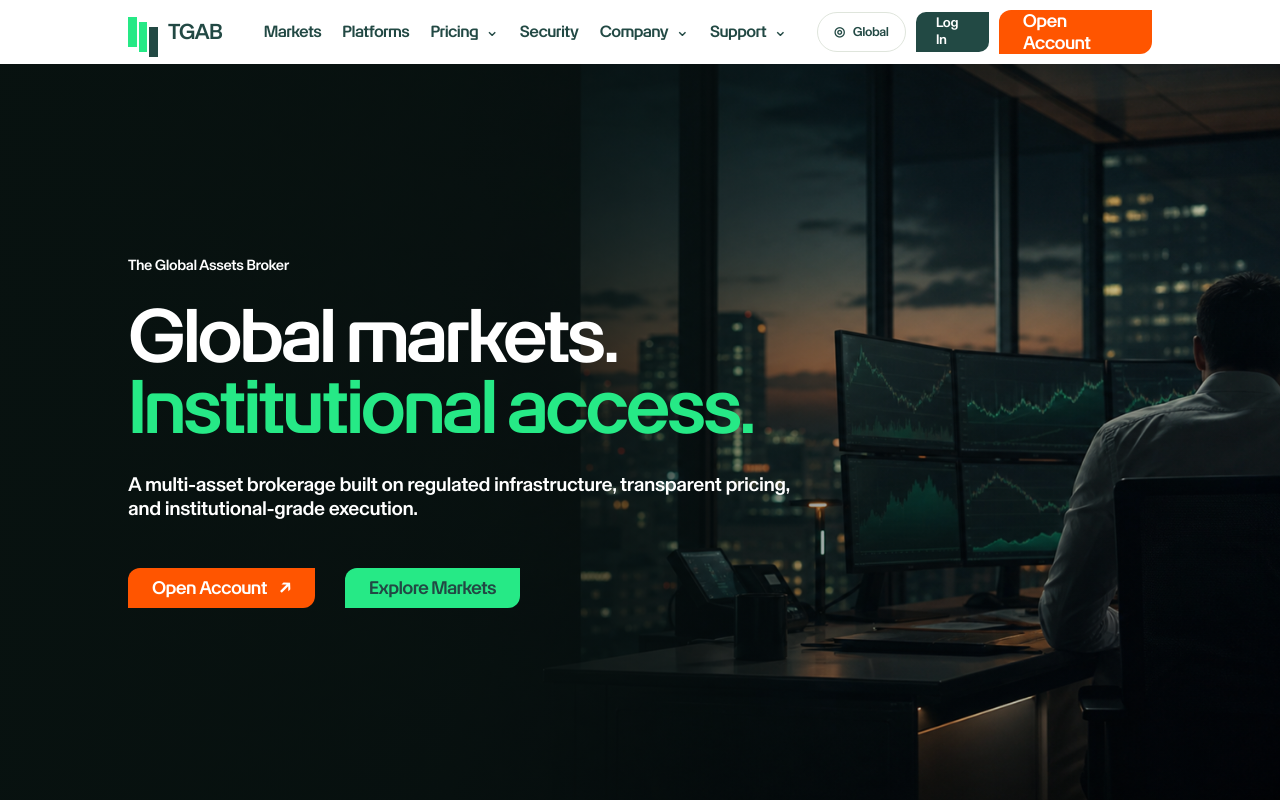
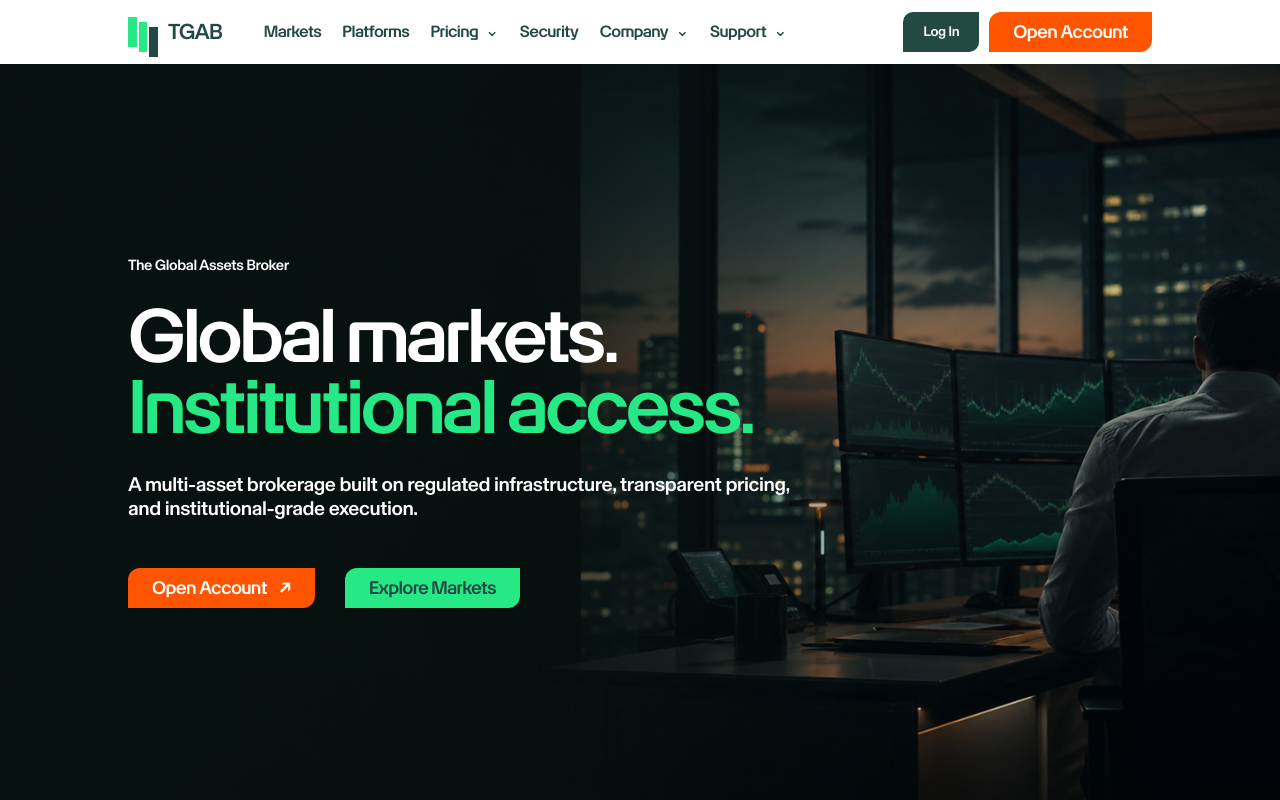
Before and after one commit to TheGlobalAssetsBroker/tgab-site, a React (Vite) app: page / in a window 1280 px wide. Shown: the top 800 px of the page. Built offline with nearby package versions, Linux system fonts and the light colour scheme.

Commit message:
Remove global navigation badge

```diff
--- a/src/components/Header.jsx
+++ b/src/components/Header.jsx
@@ -135,7 +135,7 @@ export function Header() {
               );
             })}
           </ul>
-          <div className="nav-actions"><span className="locale-pill" aria-label="Global brokerage"><span aria-hidden="true">◎</span> Global</span><a className="nav-login" href={siteConfig.loginUrl}>Log In</a><Link className="button button-orange" to="/register" onClick={closeNavigation}>Open Account</Link></div>
+          <div className="nav-actions"><a className="nav-login" href={siteConfig.loginUrl}>Log In</a><Link className="button button-orange" to="/register" onClick={closeNavigation}>Open Account</Link></div>
         </div>
       </nav>
     </header>
--- a/src/styles.css
+++ b/src/styles.css
@@ -77,7 +77,6 @@ h1, h2, h3 { text-wrap: balance; }
 .nav-dropdown a > span { color: var(--green); font-size: 13px; }
 .nav-dropdown a:hover, .nav-dropdown a.active { color: var(--deep-green); background: var(--pale); opacity: 1; }
 .nav-actions { gap: 10px; }
-.locale-pill { min-height: 40px; padding: 0 16px; display: inline-flex; align-items: center; gap: 8px; border: 1px solid #dfe5dc; border-radius: 999px; color: var(--deep-green); font-size: 13px; font-weight: 600; }
 .nav-login { min-height: 40px; padding: 0 20px; display: inline-flex; align-items: center; color: #fff; background: var(--deep-green); border-radius: 10px 0 10px 0; font-size: 14px; font-weight: 600; transition: opacity .3s ease; }
 .nav-login:hover { opacity: .78; }
 .menu-toggle { display: none; border: 0; color: var(--deep-green); background: transparent; font-size: 14px; font-weight: 600; }
@@ -406,7 +405,6 @@ body[data-page="markets"] ul[aria-label="Indicative market quotes"] + p { margin
 
 @media (max-width: 1200px) {
   .page-container, .wrap { padding-inline: 64px; }
-  .locale-pill { display: none; }
   .footer-brand-card { left: auto; }
   .footer-shell { padding-left: 38%; }
   .offers-grid { gap: 28px; }
```
